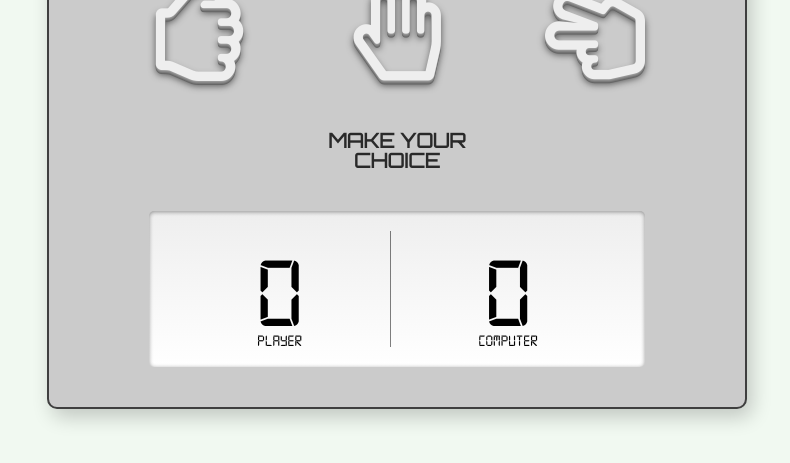
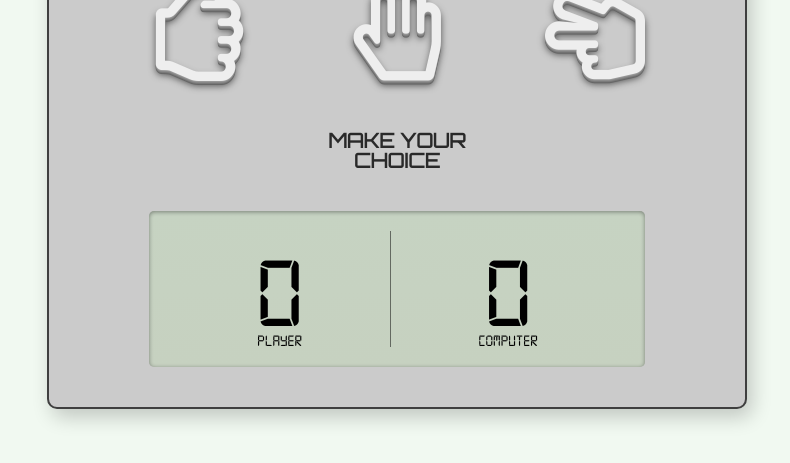
Before and after one commit to shanesc/rock-paper-scissors, a plain HTML site: page index.html in a window 1280 px wide. Shown: the part 227-690 px from the top of the page, without its empty margins (243-1033 px from the left). Drawn offline with Linux system fonts and the light colour scheme.

Commit message:
Change scoreboard color

```diff
--- a/style.css
+++ b/style.css
@@ -119,7 +119,7 @@ body {
 }
 
 .scoreboard {
-  background: linear-gradient(#eee, #fff);
+  background: linear-gradient(#c6d3c2, #c6d1c0);
   box-shadow: inset 0 1px 4px rgba(0,0,0,0.4);
   border-radius: 5px;
   font-family: 'Digital-7', monospace;
```
